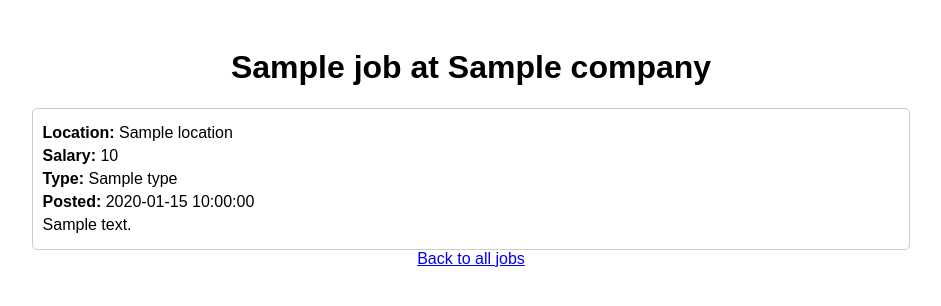
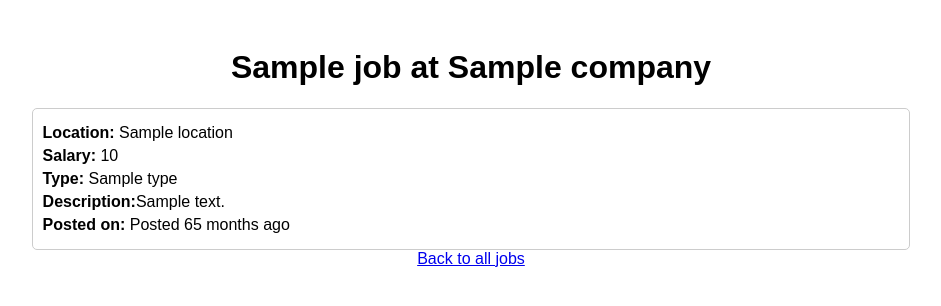
Before and after one commit to viveksingh1508/fastapiscrapeproject, a FastAPI app: template app/templates/job_details.html in a window 1280 px wide. Shown: the top 306 px of the page, without its empty margins (169-1110 px from the left). Run offline with FastAPI, Linux system fonts and the light colour scheme; the template is opened without the code that fills it: most values are stand-ins (such as "Sample title", 1, 10 or a date in 2020); parts of the project's set-up code (start-up, migrations or seed data) failed here and were passed over.

Commit message:
added js and details page for the job

```diff
--- a/app/static/js/script.js
+++ b/app/static/js/script.js
@@ -0,0 +1,30 @@
+function timeAgo(dateString) {
+  const now = new Date();
+  const posted = new Date(dateString);
+  const diffMs = now - posted;
+  const diffSec = Math.floor(diffMs / 1000);
+  const diffMin = Math.floor(diffSec / 60);
+  const diffHr = Math.floor(diffMin / 60);
+  const diffDay = Math.floor(diffHr / 24);
+  const diffWeek = Math.floor(diffDay / 7);
+  const diffMonth = Math.floor(diffDay / 30);
+
+  if (diffMonth > 0) {
+    return `Posted ${diffMonth} ${diffMonth === 1 ? "month" : "months"} ago`;
+  } else if (diffWeek > 0) {
+    return `Posted ${diffWeek} ${diffWeek === 1 ? "week" : "weeks"} ago`;
+  } else if (diffDay > 0) {
+    return `Posted ${diffDay} ${diffDay === 1 ? "day" : "days"} ago`;
+  } else if (diffHr > 0) {
+    return `Posted ${diffHr} ${diffHr === 1 ? "hour" : "hours"} ago`;
+  } else if (diffMin > 0) {
+    return `Posted ${diffMin} ${diffMin === 1 ? "minute" : "minutes"} ago`;
+  } else {
+    return "Posted just now";
+  }
+}
+
+document.querySelectorAll("[data-posted-at]").forEach(function (el) {
+  const date = el.getAttribute("data-posted-at");
+  el.textContent = timeAgo(date);
+});
--- a/app/templates/job_details.html
+++ b/app/templates/job_details.html
@@ -29,9 +29,15 @@
       <p><strong>Location:</strong> {{ job.location }}</p>
       <p><strong>Salary:</strong> {{ job.salary }}</p>
       <p><strong>Type:</strong> {{ job.type }}</p>
-      <p><strong>Posted:</strong> {{ job.posted_at }}</p>
-      <p>{{ job.description }}</p>
+      <p><strong>Description:</strong>{{ job.description }}</p>
+
+      <p>
+        <strong>Posted on:</strong>
+        <span data-posted-at="{{job.posted_at}}"></span>
+      </p>
     </div>
     <div style="text-align: center"><a href="/jobs">Back to all jobs</a></div>
   </body>
 </html>
+
+<script src="/static/js/script.js"></script>
```
Also changed, not shown: app/templates/jobs.html (+9 -2 lines).
